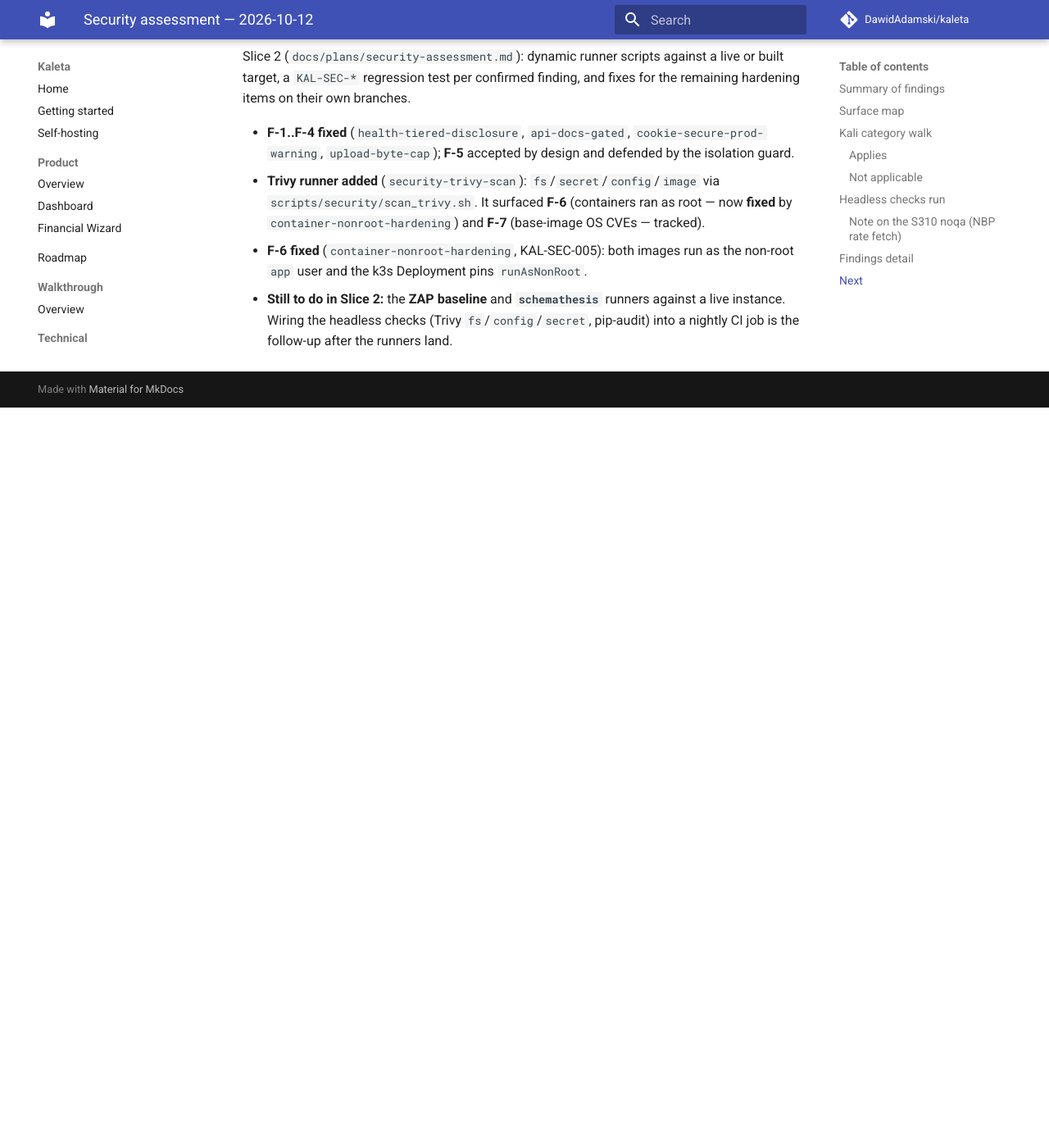
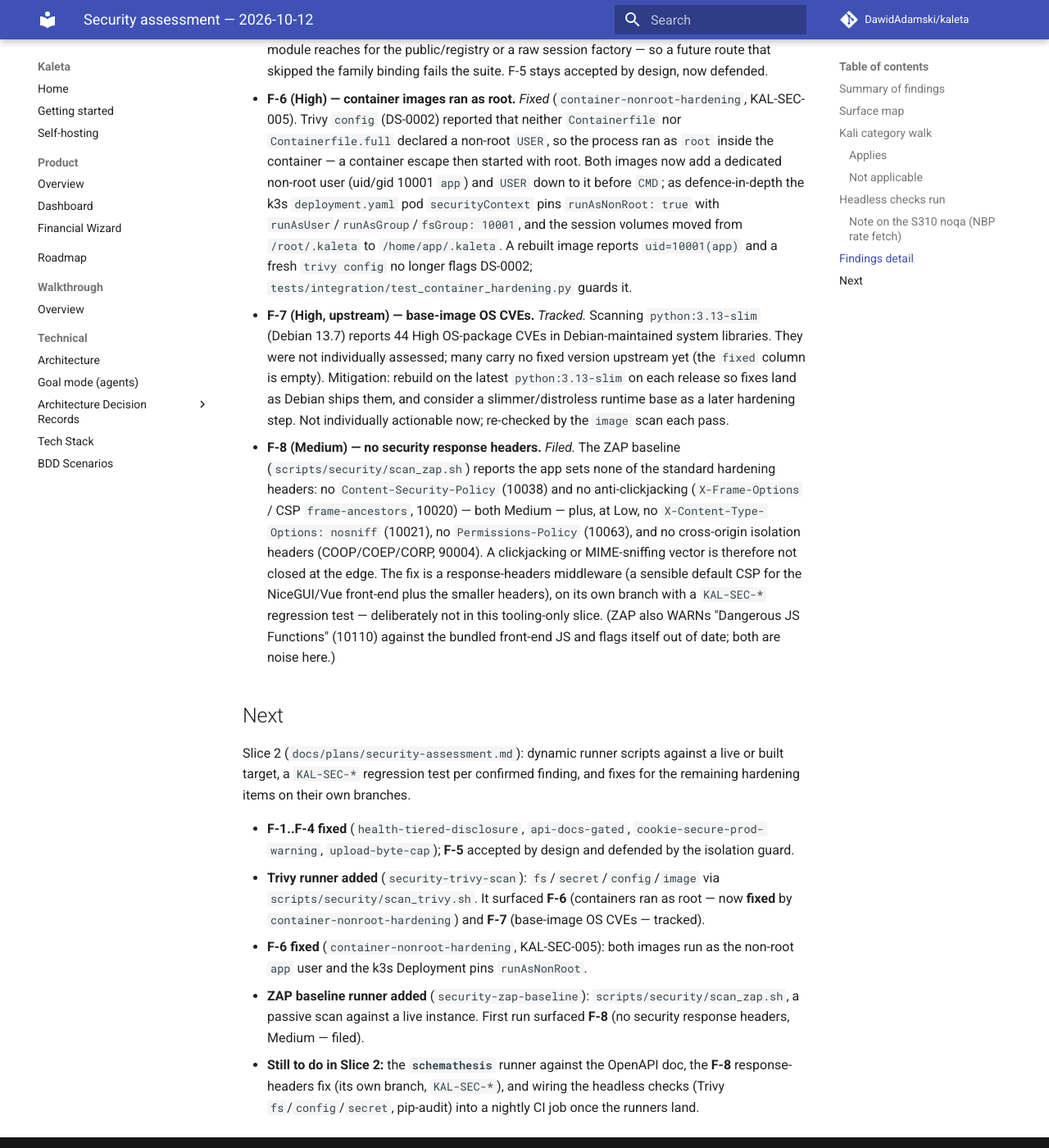
Before and after one commit to DawidAdamski/kaleta, an MkDocs documentation site: the page built from docs/security/assessment-2026-10-12.md, in a window 1280 px wide and 1400 px high, scrolled down 6390 px. Shown: the whole window at 82% size. Built offline with MkDocs 1.6.1 and Material for MkDocs 9.7.7, drawn with Linux system fonts in a browser that asks for light colours; comment, search, counter and statistics services are not loaded; before the commit the page ends 6887 px from its top, so only the background shows below that; some of the changed text lies outside the part shown.

Commit message:
feat(security): add an OWASP ZAP baseline runner (Slice 2a)
scripts/security/scan_zap.sh runs the ZAP baseline (a passive spider +
passive scan, no attack payloads) against a live instance via the pinned
ZAP container image through docker/podman, mirroring scan_trivy.sh. A
localhost target is reached through host.docker.internal; the gate fails
on ZAP FAIL by default (ZAP_FAIL_ON=WARN to tighten), and ZAP_REPORT_DIR
writes html+json reports.

First run against a local instance (0 FAIL / 11 WARN / 56 PASS) surfaced
F-8 (Medium): the app sets no security response headers (CSP,
X-Frame-Options/frame-ancestors, X-Content-Type-Options, Permissions-Policy,
COOP/COEP/CORP). Triaged into docs/security/assessment-2026-10-12.md and
docs/plans/chores.md; the fix is deferred to its own branch with a
KAL-SEC-* test. The run's passes confirm the F-1/F-3 hardening holds over
HTTP (cookie flags, no version/server leak, no debug disclosure, no
sensitive data in URLs).

Tooling-only slice (like security-trivy-scan): no new KAL scenario, short
verify gate (no src/ change).

Co-Authored-By: Claude Opus 4.8 <noreply@anthropic.com>

```diff
--- a/docs/security/assessment-2026-10-12.md
+++ b/docs/security/assessment-2026-10-12.md
@@ -20,7 +20,10 @@ The isolation and auth design is sound. The application-level items (F-1..F-4)
 were all information-disclosure / hardening defaults, now fixed. The dynamic
 Slice-2 pass (Trivy) then added two infrastructure findings: the container
 images ran as root (F-6, High — now fixed) and the base image carries Debian OS
-CVEs (F-7, tracked — mostly no fix available upstream).
+CVEs (F-7, tracked — mostly no fix available upstream). The ZAP baseline (a
+passive scan of the running app) added one web-hardening finding: no security
+response headers are set (F-8, Medium — filed); its cookie, info-disclosure and
+TLS-transition checks all passed.
 
 | # | Severity | Finding | Status |
 |---|---|---|---|
@@ -31,6 +34,7 @@ CVEs (F-7, tracked — mostly no fix available upstream).
 | F-5 | Info | Tenant schema isolation is the single control for cross-family reads (no secondary per-row predicate) | Accepted by design |
 | F-6 | High | `Containerfile` / `Containerfile.full` defined no non-root `USER`, so the app ran as root in-container (Trivy DS-0002) | **Fixed** (`container-nonroot-hardening`, KAL-SEC-005) |
 | F-7 | High (upstream) | Base image `python:3.13-slim` (Debian 13) carries 44 High OS-package CVEs (Trivy image scan) | Tracked — mostly no upstream fix; rebuild-on-latest mitigation |
+| F-8 | Medium | App sets no security response headers (no CSP, `X-Frame-Options`/`frame-ancestors`, `X-Content-Type-Options`, `Permissions-Policy`, nor COOP/COEP/CORP) — ZAP baseline WARN 10038/10020/10021/10063/90004 | Filed — fix on its own branch |
 
 ## Surface map
 
@@ -86,7 +90,7 @@ Each category is marked **applies** (with the concrete check and result) or
 | Category | Check | Result |
 |---|---|---|
 | Information gathering / recon | What an unauthenticated client sees: headers, error bodies, version, docs | **F-1 (fixed)**: `/health` now discloses by tier — an unauthenticated caller gets liveness only (`health-tiered-disclosure`, KAL-SEC-001). **F-2 (fixed)**: the OpenAPI docs are now gated off in a production-shaped run (`api-docs-gated`, KAL-SEC-002). 5xx leaks nothing (`api/errors.py:73-89`). No stack traces outside debug. |
-| Web application analysis | Authn on every route; authz = family isolation on `/api/v1/*` | Router-level `require_api_auth` gates all v1 routes except health; writes require a bearer token (`deps.py:143-154`). Isolation enforced by `schema_translate_map` + refuse-on-None. Static review found **no route that reads across families** (**F-5** notes it is the single control). ZAP/manual Burp pass deferred to Slice 2. |
+| Web application analysis | Authn on every route; authz = family isolation on `/api/v1/*` | Router-level `require_api_auth` gates all v1 routes except health; writes require a bearer token (`deps.py:143-154`). Isolation enforced by `schema_translate_map` + refuse-on-None. Static review found **no route that reads across families** (**F-5** notes it is the single control). The **ZAP baseline** (`scripts/security/scan_zap.sh`, passive) then ran against a live instance: **0 FAIL, 56 PASS**, and the one hardening gap is **F-8** — no security response headers. Its cookie-flag, info-disclosure and HTTP/HTTPS-transition rules all passed. Active-scan / authenticated Burp pass still manual. |
 | Vulnerability analysis / fuzzing | Input validation at Pydantic boundaries; upload parsing | Pagination capped (`page_size le=200`); search `max_length=200`. Decode never raises. **F-4 (fixed)**: the handler now enforces a server-side byte cap before reading the body (`upload-byte-cap`, KAL-SEC-004). Schema-aware fuzzing (`schemathesis`) deferred to Slice 2. |
 | Database / SQL injection | Raw SQL audit; blind-index safety | Only `text()` uses are constants, bound params, or regex-validated schema identifiers (`tenant_service.py:102,110`); **no user-controlled raw SQL**. Blind-index columns maintained by an ORM `before_flush` hook and queried via ORM equality — no raw `_bidx` query. sqlmap pass deferred to Slice 2. |
 | Password / brute force | Login + MFA rate limits, lockout, token revocation | 5/15-min lockout; per-user revocation watermark; `secrets.compare_digest` on token + nonce. In-process limiter is non-atomic across replicas (use Redis in prod). |
@@ -129,6 +133,15 @@ Each category is marked **applies** (with the concrete check and result) or
     full chart scan needs `--helm-set`.
   - `image python:3.13-slim`: **F-7** — 44 High OS-package CVEs in the Debian
     13 base (plus a few in base Python tooling). Recorded below.
+- **ZAP baseline** — `./scripts/security/scan_zap.sh` (Slice 2a), pinned ZAP
+  `2.16.1`, passive scan of a live local instance (`http://localhost:8080`):
+  **0 FAIL, 11 WARN, 56 PASS**. The WARNs are one real class — missing security
+  response headers (**F-8**, below) — plus scanner noise (ZAP-out-of-date,
+  "Modern Web Application", suspicious-comments, non-storable-content). Notable
+  **passes**: cookie `HttpOnly`/`Secure`/`SameSite` rules, no `X-Powered-By` /
+  server-version leak, no debug-error disclosure, no sensitive data in URLs —
+  the F-1/F-3 hardening holds up over HTTP. The baseline is passive (no
+  payloads); an authenticated active scan stays manual.
 
 ### Note on the S310 noqa (NBP rate fetch)
 
@@ -213,6 +226,18 @@ allowlist. No action now.
   land as Debian ships them, and consider a slimmer/distroless runtime base as
   a later hardening step. Not individually actionable now; re-checked by the
   `image` scan each pass.
+- **F-8 (Medium) — no security response headers.** *Filed.* The ZAP baseline
+  (`scripts/security/scan_zap.sh`) reports the app sets none of the standard
+  hardening headers: no `Content-Security-Policy` (10038) and no
+  anti-clickjacking (`X-Frame-Options` / CSP `frame-ancestors`, 10020) — both
+  Medium — plus, at Low, no `X-Content-Type-Options: nosniff` (10021), no
+  `Permissions-Policy` (10063), and no cross-origin isolation headers
+  (COOP/COEP/CORP, 90004). A clickjacking or MIME-sniffing vector is therefore
+  not closed at the edge. The fix is a response-headers middleware (a sensible
+  default CSP for the NiceGUI/Vue front-end plus the smaller headers), on its
+  own branch with a `KAL-SEC-*` regression test — deliberately not in this
+  tooling-only slice. (ZAP also WARNs "Dangerous JS Functions" (10110) against
+  the bundled front-end JS and flags itself out of date; both are noise here.)
 
 ## Next
 
@@ -229,7 +254,10 @@ fixes for the remaining hardening items on their own branches.
   (base-image OS CVEs — tracked).
 - **F-6 fixed** (`container-nonroot-hardening`, KAL-SEC-005): both images run as
   the non-root `app` user and the k3s Deployment pins `runAsNonRoot`.
-- **Still to do in Slice 2:** the **ZAP baseline** and **`schemathesis`**
-  runners against a live instance. Wiring the headless checks (Trivy
-  `fs`/`config`/`secret`, pip-audit) into a nightly CI job is the follow-up
-  after the runners land.
+- **ZAP baseline runner added** (`security-zap-baseline`):
+  `scripts/security/scan_zap.sh`, a passive scan against a live instance. First
+  run surfaced **F-8** (no security response headers, Medium — filed).
+- **Still to do in Slice 2:** the **`schemathesis`** runner against the OpenAPI
+  doc, the **F-8** response-headers fix (its own branch, `KAL-SEC-*`), and
+  wiring the headless checks (Trivy `fs`/`config`/`secret`, pip-audit) into a
+  nightly CI job once the runners land.
```
Also changed, not shown: docs/plans/chores.md (+9 -0 lines), docs/plans/security-assessment.md (+6 -2 lines), docs/plans/security-zap-baseline.md (added, +115 -0 lines), docs/security/README.md (+23 -5 lines), 1 other file.
